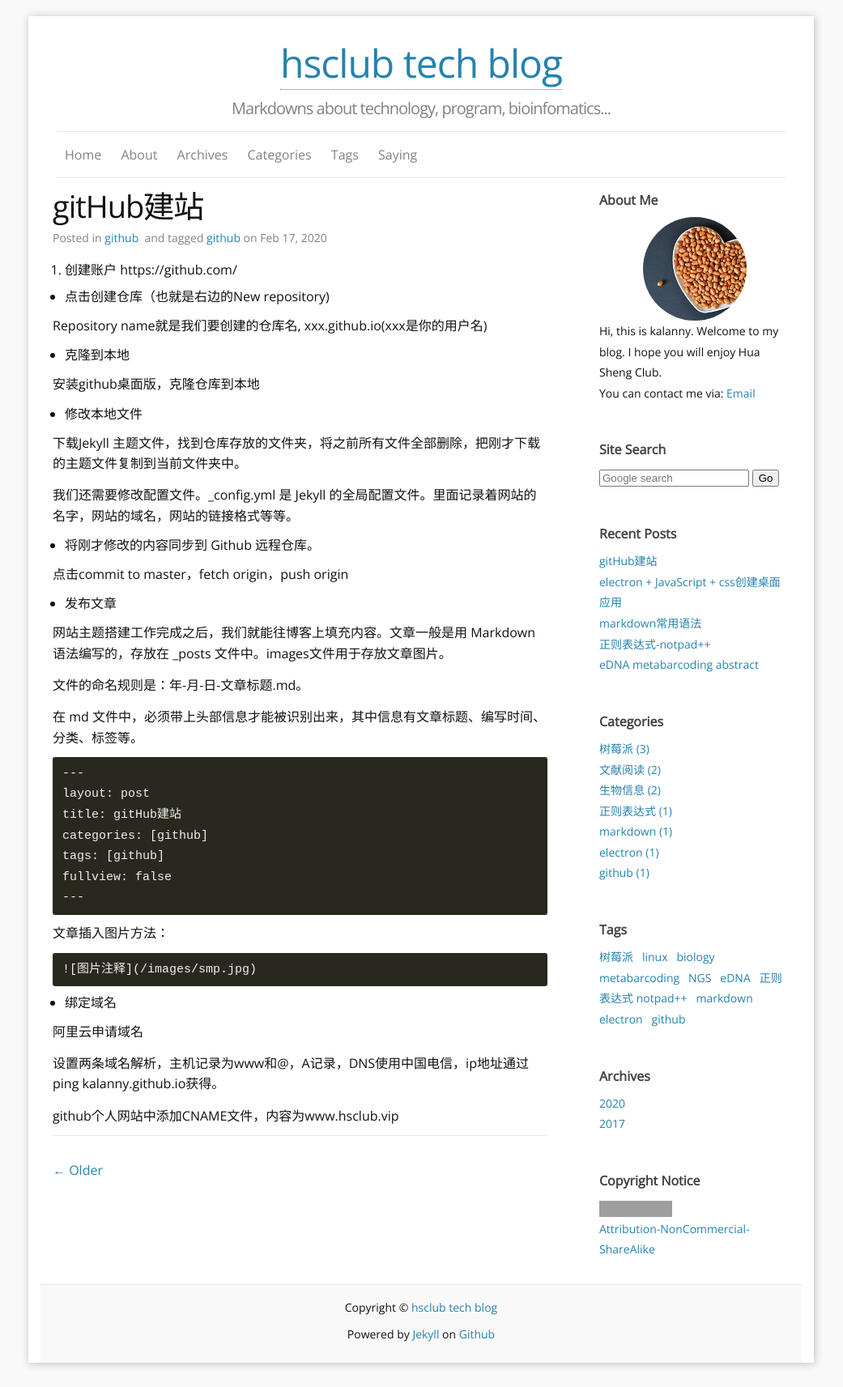
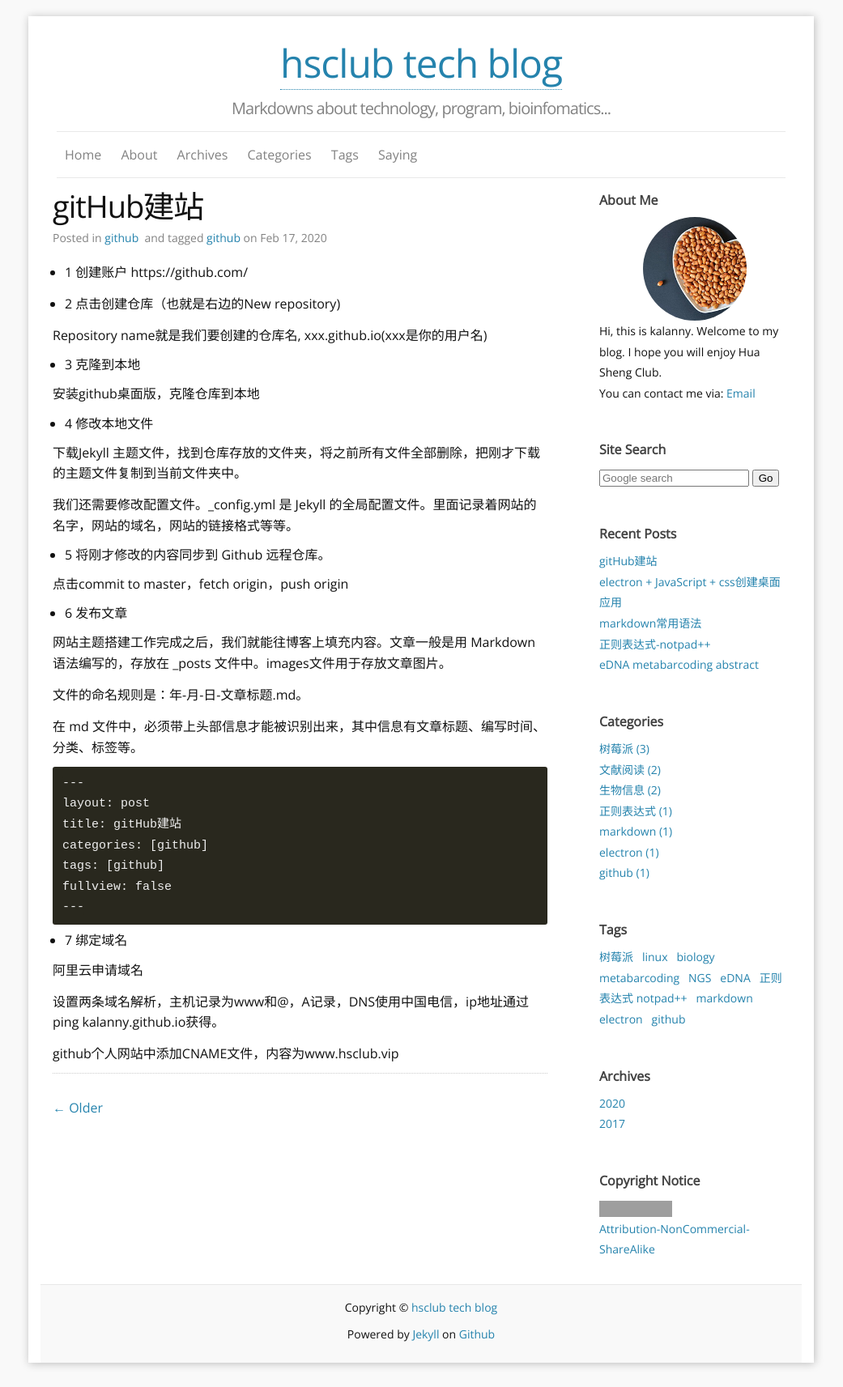
Before and after one commit to kalanny/kalanny.github.io, a Jekyll site: the page built from _posts/2020-02-17-github建站.md, in a window 1280 px wide. Shown: the whole page at 81% size, without its empty margins (120-1161 px from the left). Built offline with Jekyll 4.4.1, drawn with Linux system fonts in a browser that asks for light colours; nearby versions of some CDN libraries; grey boxes are pictures that could not be loaded.

Commit message:
Update 2020-02-17-github建站.md

````diff
--- a/_posts/2020-02-17-github建站.md
+++ b/_posts/2020-02-17-github建站.md
@@ -5,27 +5,27 @@ categories: [github]
 tags: [github]
 fullview: false
 ---
-1. 创建账户  https://github.com/
+- 1 创建账户  https://github.com/
 
-- 点击创建仓库（也就是右边的New repository)
+- 2 点击创建仓库（也就是右边的New repository)
 
 Repository name就是我们要创建的仓库名, xxx.github.io(xxx是你的用户名)
 
-- 克隆到本地
+- 3 克隆到本地
 
 安装github桌面版，克隆仓库到本地
 
-- 修改本地文件
+- 4 修改本地文件
 
 下载Jekyll 主题文件，找到仓库存放的文件夹，将之前所有文件全部删除，把刚才下载的主题文件复制到当前文件夹中。
 
 我们还需要修改配置文件。_config.yml 是 Jekyll 的全局配置文件。里面记录着网站的名字，网站的域名，网站的链接格式等等。
 
-- 将刚才修改的内容同步到 Github 远程仓库。
+- 5 将刚才修改的内容同步到 Github 远程仓库。
 
 点击commit to master，fetch origin，push origin
 
-- 发布文章
+- 6 发布文章
 
 网站主题搭建工作完成之后，我们就能往博客上填充内容。文章一般是用 Markdown 语法编写的，存放在 _posts 文件中。images文件用于存放文章图片。
 
@@ -43,12 +43,7 @@ fullview: false
 ---
 ```
 
-文章插入图片方法：
-```
-![图片注释](/images/smp.jpg)
-```
-
-- 绑定域名
+- 7 绑定域名
 
 阿里云申请域名
 
````
